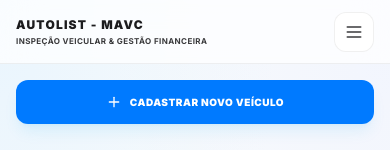
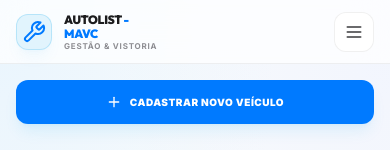
Before and after one commit to manaeletro-bot/autolist-mavc, a React (Vite) app: page / in a window 390 px wide. Shown: the top 150 px of the page. Built offline with nearby package versions, Linux system fonts and the light colour scheme; no server answers; the database is empty.

Commit message:
ui: format mobile header logo and title to match two-line MAVC layout

```diff
--- a/src/components/Layout.jsx
+++ b/src/components/Layout.jsx
@@ -54,14 +54,17 @@ export default function Layout({ children, currentTab, setCurrentTab, onAddVehic
           {/* Logo / Header in Sidebar */}
           <div className="p-6 border-b border-slate-800 flex items-center justify-between">
             <div className="flex items-center gap-3">
-              <div className="h-10 w-10 bg-sky-500/10 rounded-xl flex items-center justify-center text-sky-400 border border-sky-500/20 shadow-lg shadow-sky-500/5">
+              <div className="h-10 w-10 bg-sky-500/10 rounded-xl flex items-center justify-center text-sky-400 border border-sky-500/20 shadow-lg shadow-sky-500/5 shrink-0">
                 <Wrench className="h-5 w-5" />
               </div>
-              <div>
-                <h1 className="text-lg font-headline font-black uppercase tracking-tight text-white leading-none">
-                  AUTOLIST <span className="text-sky-400">- MAVC</span>
+              <div className="flex flex-col justify-center">
+                <h1 className="text-xs font-headline font-black uppercase tracking-tight text-white leading-none">
+                  AUTOLIST <span className="text-sky-400">-</span>
                 </h1>
-                <p className="text-[9px] text-slate-500 font-bold uppercase tracking-widest leading-none mt-1">
+                <span className="text-xs font-headline font-black uppercase tracking-tight text-sky-400 leading-none mt-0.5">
+                  MAVC
+                </span>
+                <p className="text-[8px] text-slate-500 font-bold uppercase tracking-widest leading-none mt-0.5">
                   Gestão & Vistoria
                 </p>
               </div>
@@ -143,13 +146,21 @@ export default function Layout({ children, currentTab, setCurrentTab, onAddVehic
       <div className="flex-1 flex flex-col overflow-hidden h-full">
         {/* Header */}
         <header className="h-16 border-b border-slate-800 bg-slate-900/40 backdrop-blur-md px-4 md:px-8 flex items-center justify-between shrink-0 md:hidden">
-          <div className="flex flex-col justify-center md:hidden">
-            <span className="text-xs font-black uppercase text-white tracking-widest">
-              AUTOLIST - MAVC
-            </span>
-            <span className="text-[8px] text-slate-400 font-bold uppercase tracking-wider mt-0.5">
-              Inspeção Veicular & Gestão Financeira
-            </span>
+          <div className="flex items-center gap-3">
+            <div className="h-9 w-9 bg-sky-500/10 rounded-xl flex items-center justify-center text-sky-400 border border-sky-500/20 shadow-lg shadow-sky-500/5 shrink-0">
+              <Wrench className="h-4.5 w-4.5" />
+            </div>
+            <div className="flex flex-col justify-center">
+              <h1 className="text-xs font-headline font-black uppercase tracking-tight text-white leading-none">
+                AUTOLIST <span className="text-sky-400">-</span>
+              </h1>
+              <span className="text-xs font-headline font-black uppercase tracking-tight text-sky-400 leading-none mt-0.5">
+                MAVC
+              </span>
+              <p className="text-[8px] text-slate-500 font-bold uppercase tracking-widest leading-none mt-0.5">
+                Gestão & Vistoria
+              </p>
+            </div>
           </div>
 
           {/* Mini info and Right-Side Menu Toggle */}
```
